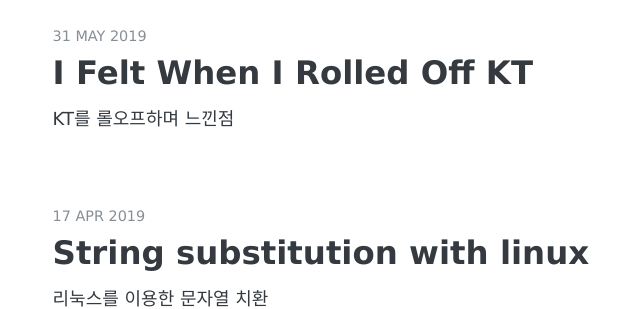
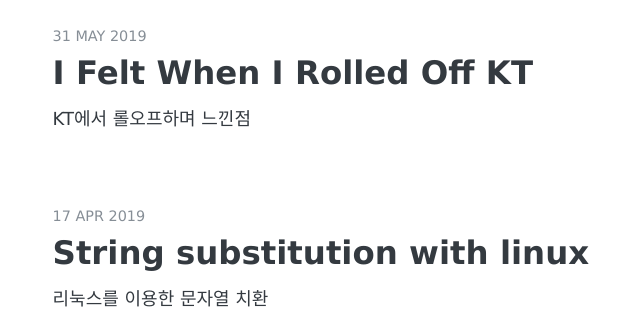
Before and after one commit to CaptainWonJong/CaptainWonJong.github.io, a Jekyll site: the page built from index.html, in a window 1280 px wide and 900 px high. Shown: the part 260-569 px from the top of the window, without its empty margins (190-830 px from the left). Built offline with Jekyll 4.4.1, drawn with Linux system fonts in a browser that asks for light colours; some web fonts are replaced; the list of posts is cut into pages by our own code.

Commit message:
modify roll off kt

```diff
--- a/_posts/2019-05-31-I Felt When I Rolled Off KT.md
+++ b/_posts/2019-05-31-I Felt When I Rolled Off KT.md
@@ -1,7 +1,7 @@
 ---
 layout: post
 title: "I Felt When I Rolled Off KT"
-description: "KT를 롤오프하며 느낀점"
+description: "KT에서 롤오프하며 느낀점"
 date: 2019-05-31
 tags: [Android, KT]
 comments: true
```
